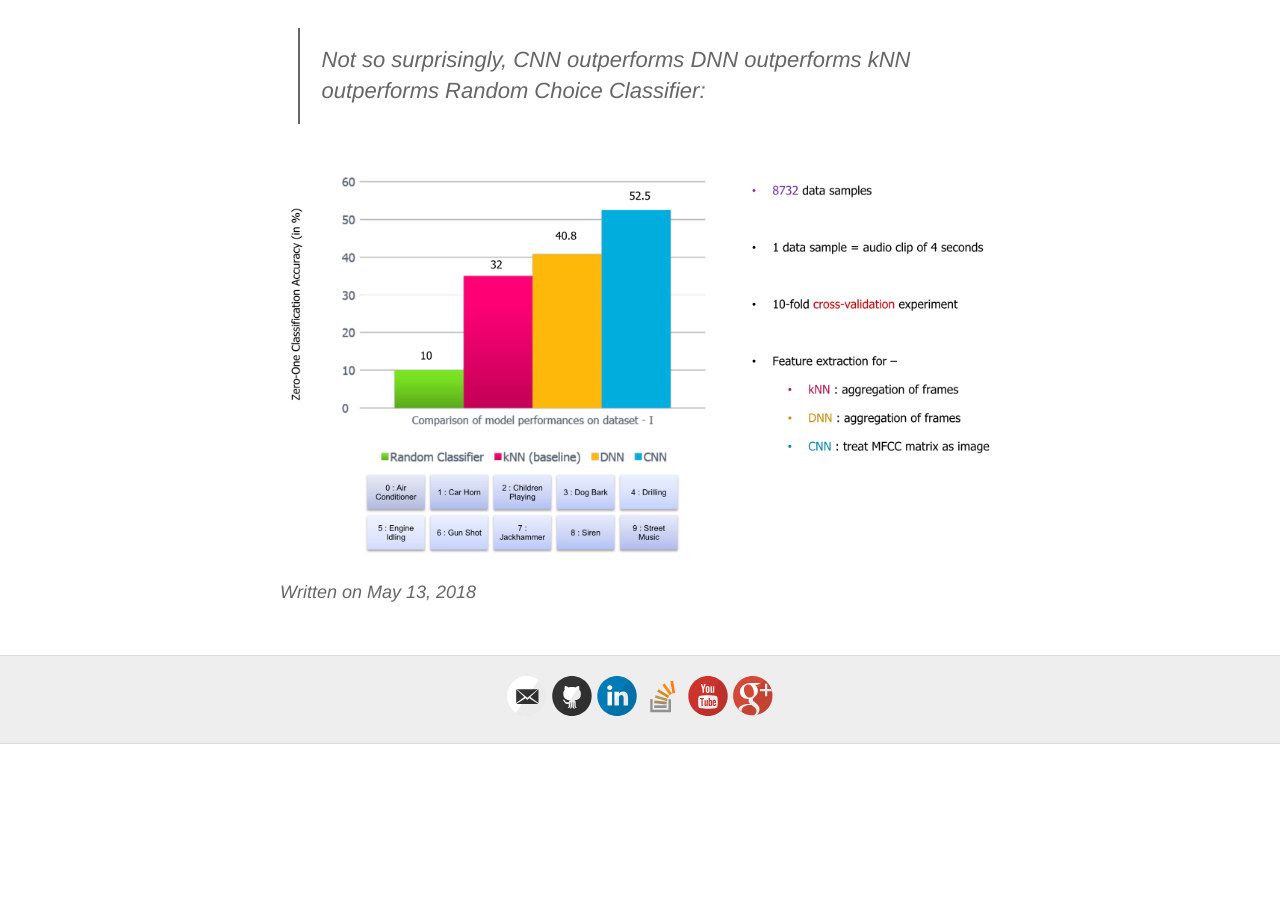
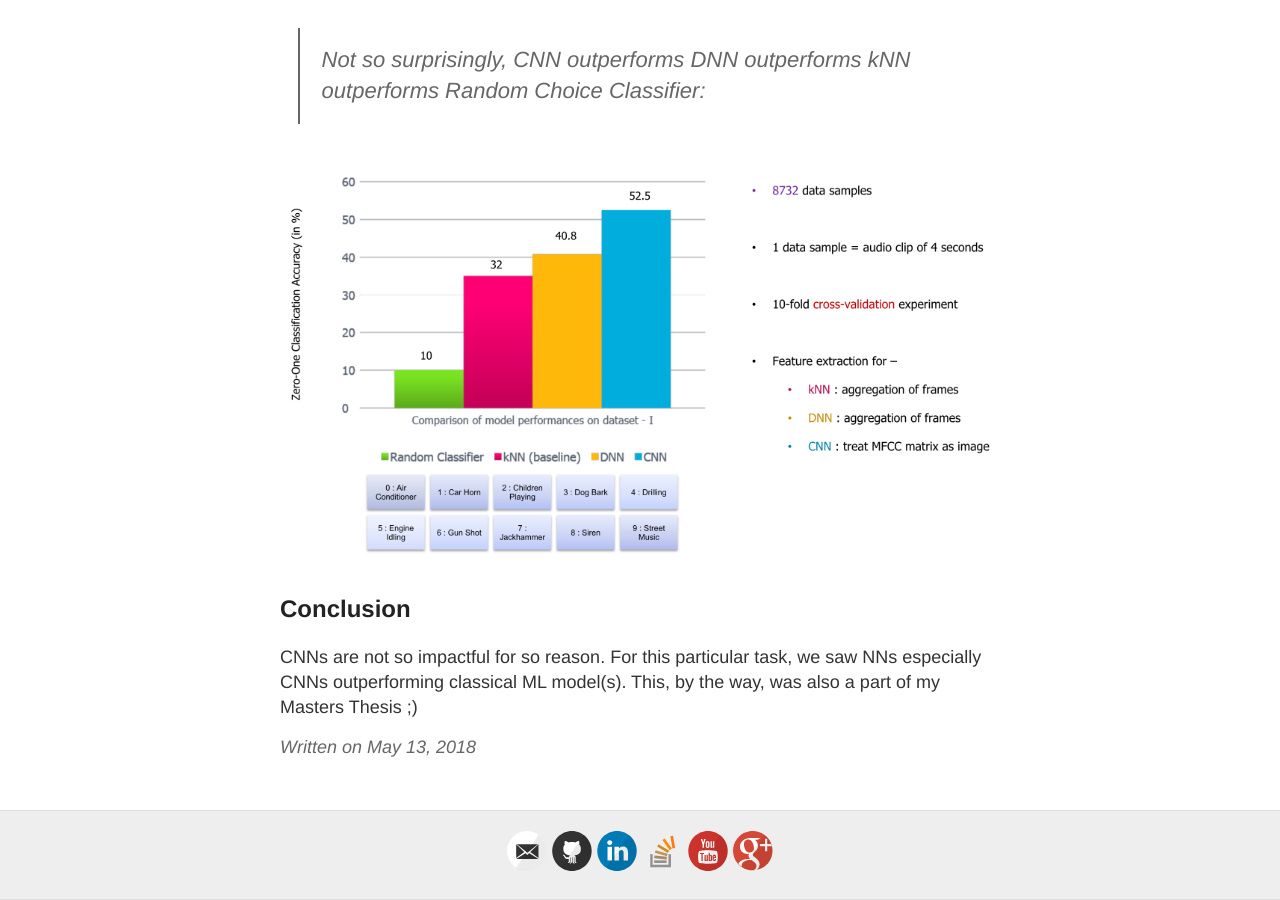
Before and after one commit to datashines/datashines.github.io, a Jekyll site: the page built from _posts/2018-05-13-Audio-Events-Detection.md, in a window 1280 px wide and 900 px high, scrolled down 5368 px. Built offline with Jekyll 4.4.1, drawn with Linux system fonts in a browser that asks for light colours; comment, search, counter and statistics services are not loaded; before the commit the page ends 6112 px from its top, so only the background shows below that.

Commit message:
Update 2018-05-13-Audio-Events-Detection.md

```diff
--- a/_posts/2018-05-13-Audio-Events-Detection.md
+++ b/_posts/2018-05-13-Audio-Events-Detection.md
@@ -67,3 +67,6 @@
 > Not so surprisingly, CNN outperforms DNN outperforms kNN outperforms Random Choice Classifier:
 
 ![]({{ site.baseurl }}/data/2018-05-13-Audio-Events-Detection/results.png)
+
+## Conclusion
+CNNs are not so impactful for so reason. For this particular task, we saw NNs especially CNNs outperforming classical ML model(s). This, by the way, was also a part of my Masters Thesis ;)
```
